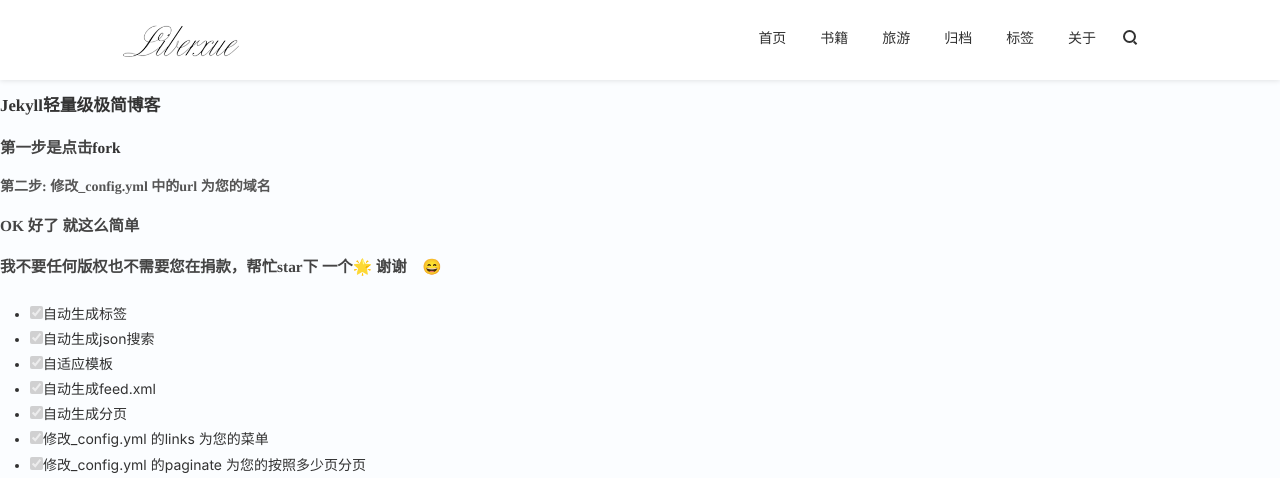
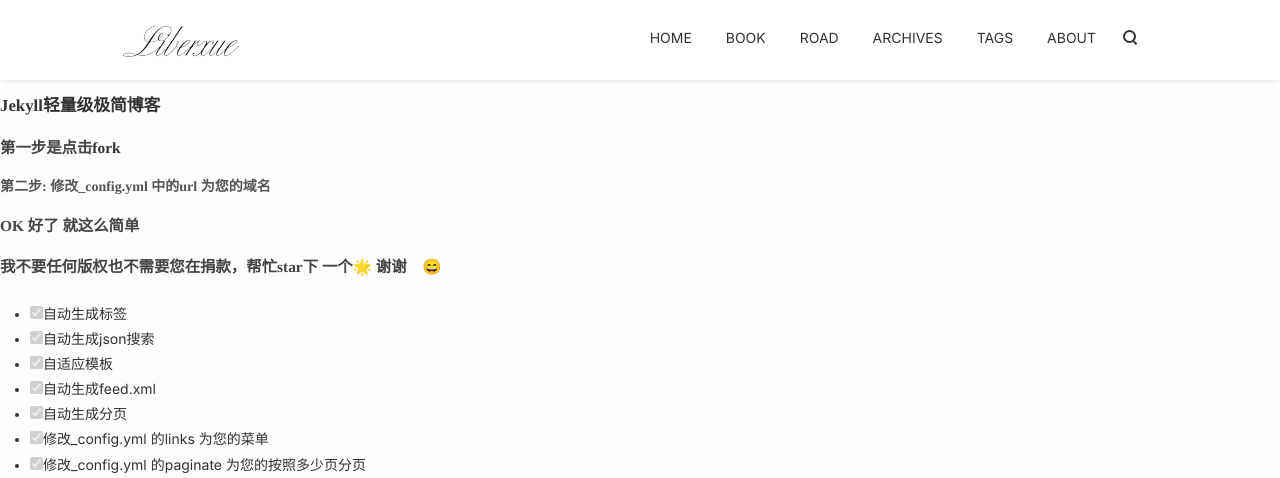
Before and after one commit to EngineerYun/projects, a Jekyll site: the page built from ChinaREADME.md, in a window 1280 px wide. Shown: the top 478 px of the page. Built offline with Jekyll 4.4.1, drawn with Linux system fonts in a browser that asks for light colours; nearby versions of some CDN libraries; our own code applies the rules of GitHub Pages for plain Markdown files; comment, search, counter and statistics services are not loaded; grey boxes are pictures that could not be loaded.

Commit message:
config title, description, signoff변경

```diff
--- a/_config.yml
+++ b/_config.yml
@@ -1,8 +1,8 @@
 # ----------- CONFIGURABLE START -----------
-title:            "LiberXue|FullStack|独立开发者|jekyll blog|GitHub blog"
-description:      "Full Stack独立开发者|欢迎来到 LiberXue「角落」侃侃理想、谈谈人生、敲敲代码。"
+title:            "Project-Blog"
+description:      "개발일지"
 url:              http://portfl.tk/ # 域名
-signoff:          "LiberXue" # Your name
+signoff:          "Project-Blog" # Your name
 facebook_appid:   #liberxue
 google_analytics: UA-101222464-1
 share:            true
@@ -11,22 +11,22 @@
 paginate_path: "liberxuepage:num"
 gems: [jekyll-paginate]
 links:
-  - name:         首页
+  - name:         HOME
     url:          /
     external:     false
-  - name:         书籍
+  - name:         BOOK
     url:          /book
     external:     false
-  - name:         旅游
+  - name:         ROAD
     url:          /road
     external:     false
-  - name:         归档
+  - name:         ARCHIVES
     url:          /archives
     external:     false
-  - name:         标签
+  - name:         TAGS
     url:          /tags
     external:     false
-  - name:         关于
+  - name:         ABOUT
     url:          /about
     external:     false
 # ------------ CONFIGURABLE END ------------
```
